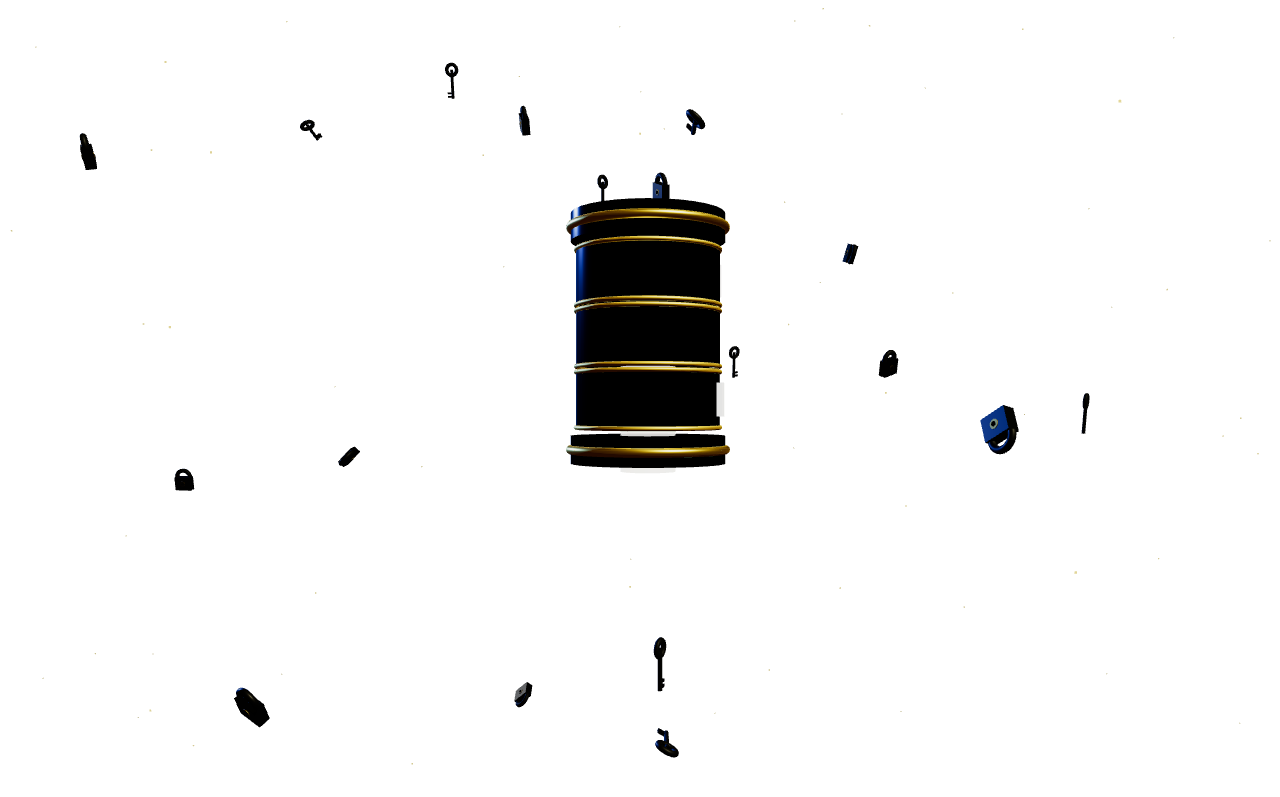
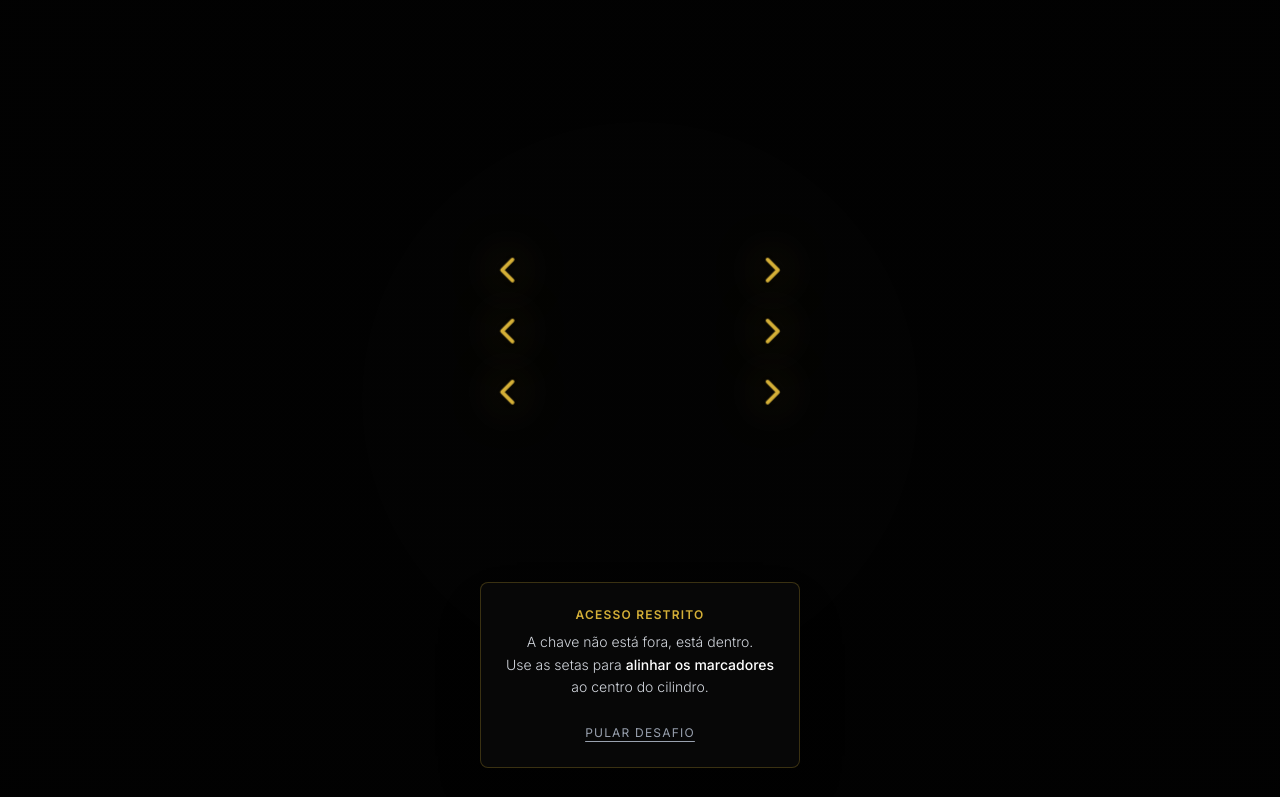
Before and after one commit to orionstellarsolutions/transformacao-imediata, a Vue app: page / in a window 1280 px wide. Shown: the top 797 px of the page. Built offline with nearby package versions, Linux system fonts and the light colour scheme.

Commit message:
fix(ui): integrar tailwind css v4, tokens de tema orion e fundo escuro absoluto no three.js

```diff
--- a/index.html
+++ b/index.html
@@ -11,6 +11,14 @@
   <link rel="preconnect" href="https://fonts.googleapis.com">
   <link rel="preconnect" href="https://fonts.gstatic.com" crossorigin>
   <link href="https://fonts.googleapis.com/css2?family=Cinzel:wght@400;600;700&family=Inter:wght@200;300;400;500;600;700&family=Montserrat:wght@400;500;700;800&display=swap" rel="stylesheet">
+  <style>
+    html, body {
+      background-color: #020202;
+      color: #ffffff;
+      margin: 0;
+      padding: 0;
+    }
+  </style>
 </head>
 
 <body class="bg-dark text-white antialiased m-0 p-0 selection:bg-gold selection:text-black">
--- a/package.json
+++ b/package.json
@@ -11,6 +11,7 @@
     "test:coverage": "vitest run --coverage"
   },
   "devDependencies": {
+    "@tailwindcss/vite": "^4.3.3",
     "@tech-leads-club/agent-skills": "^1.4.9",
     "@types/three": "^0.186.0",
     "@vitejs/plugin-vue": "^6.0.9",
@@ -18,6 +19,7 @@
     "@vue/test-utils": "^2.5.1",
     "eslint": "^10.11.0",
     "happy-dom": "^20.14.5",
+    "tailwindcss": "^4.3.3",
     "typescript": "^5.9.3",
     "vite": "^8.3.0",
     "vitest": "^5.0.1",
--- a/src/App.vue
+++ b/src/App.vue
@@ -59,6 +59,9 @@ function onUnlocked() {
 
 <template>
   <div class="relative min-h-screen bg-dark text-white selection:bg-gold selection:text-black">
+    <!-- Efeito de iluminação e vinheta de fundo -->
+    <div class="site-backdrop"></div>
+
     <!-- Cena 3D de Fundo e Transição (Sempre ativa em segundo plano) -->
     <CryptexCanvas
       ref="cryptexRef"
--- a/src/components/cryptex/CryptexCanvas.vue
+++ b/src/components/cryptex/CryptexCanvas.vue
@@ -92,6 +92,7 @@ function initScene() {
   const height = window.innerHeight;
 
   scene = new THREE.Scene();
+  scene.background = new THREE.Color(0x020202);
   scene.fog = new THREE.FogExp2(0x020202, 0.02);
 
   camera = new THREE.PerspectiveCamera(45, width / height, 0.1, 200);
--- a/src/main.ts
+++ b/src/main.ts
@@ -1,4 +1,5 @@
 import { createApp } from 'vue';
 import App from './App.vue';
+import './style.css';
 
 createApp(App).mount('#app');
--- /dev/null
+++ b/src/style.css
@@ -0,0 +1,64 @@
+@import "tailwindcss";
+
+@theme {
+  --color-dark: #020202;
+  --color-dark-surface: #0a0a0c;
+  --color-gold: #d4af37;
+  --color-gold-light: #fdf1b8;
+  --color-gold-dark: #997a15;
+  --font-heading: 'Cinzel', serif;
+  --font-sans: 'Inter', sans-serif;
+}
+
+html,
+body {
+  background-color: #020202 !important;
+  color: #ffffff;
+  min-height: 100vh;
+  margin: 0;
+  padding: 0;
+  font-family: 'Inter', sans-serif;
+  overflow-x: hidden;
+}
+
+.text-gold-gradient {
+  background: linear-gradient(135deg, #fdf1b8 0%, #d4af37 50%, #997a15 100%);
+  -webkit-background-clip: text;
+  background-clip: text;
+  color: transparent;
+}
+
+.site-backdrop {
+  position: fixed;
+  top: 0;
+  left: 0;
+  width: 100%;
+  height: 100%;
+  background: radial-gradient(circle at center, rgba(5, 5, 5, 0.3) 0%, rgba(2, 2, 2, 0.85) 100%);
+  backdrop-filter: blur(4px);
+  -webkit-backdrop-filter: blur(4px);
+  z-index: 0;
+  pointer-events: none;
+}
+
+.glass-panel {
+  background: rgba(10, 10, 10, 0.75);
+  backdrop-filter: blur(16px);
+  -webkit-backdrop-filter: blur(16px);
+  border: 1px solid rgba(212, 175, 55, 0.25);
+  border-radius: 8px;
+}
+
+::-webkit-scrollbar {
+  width: 8px;
+}
+::-webkit-scrollbar-track {
+  background: #020202;
+}
+::-webkit-scrollbar-thumb {
+  background: #333;
+  border-radius: 4px;
+}
+::-webkit-scrollbar-thumb:hover {
+  background: #d4af37;
+}
--- a/vite.config.ts
+++ b/vite.config.ts
@@ -1,8 +1,9 @@
 import { defineConfig } from 'vite';
 import vue from '@vitejs/plugin-vue';
+import tailwindcss from '@tailwindcss/vite';
 
 export default defineConfig({
-  plugins: [vue()],
+  plugins: [vue(), tailwindcss()],
   server: {
     port: 3000,
   },
```
Also changed, not shown: .specs/STATE.md, 1 other file (tests, documents, lock files or other folders).
